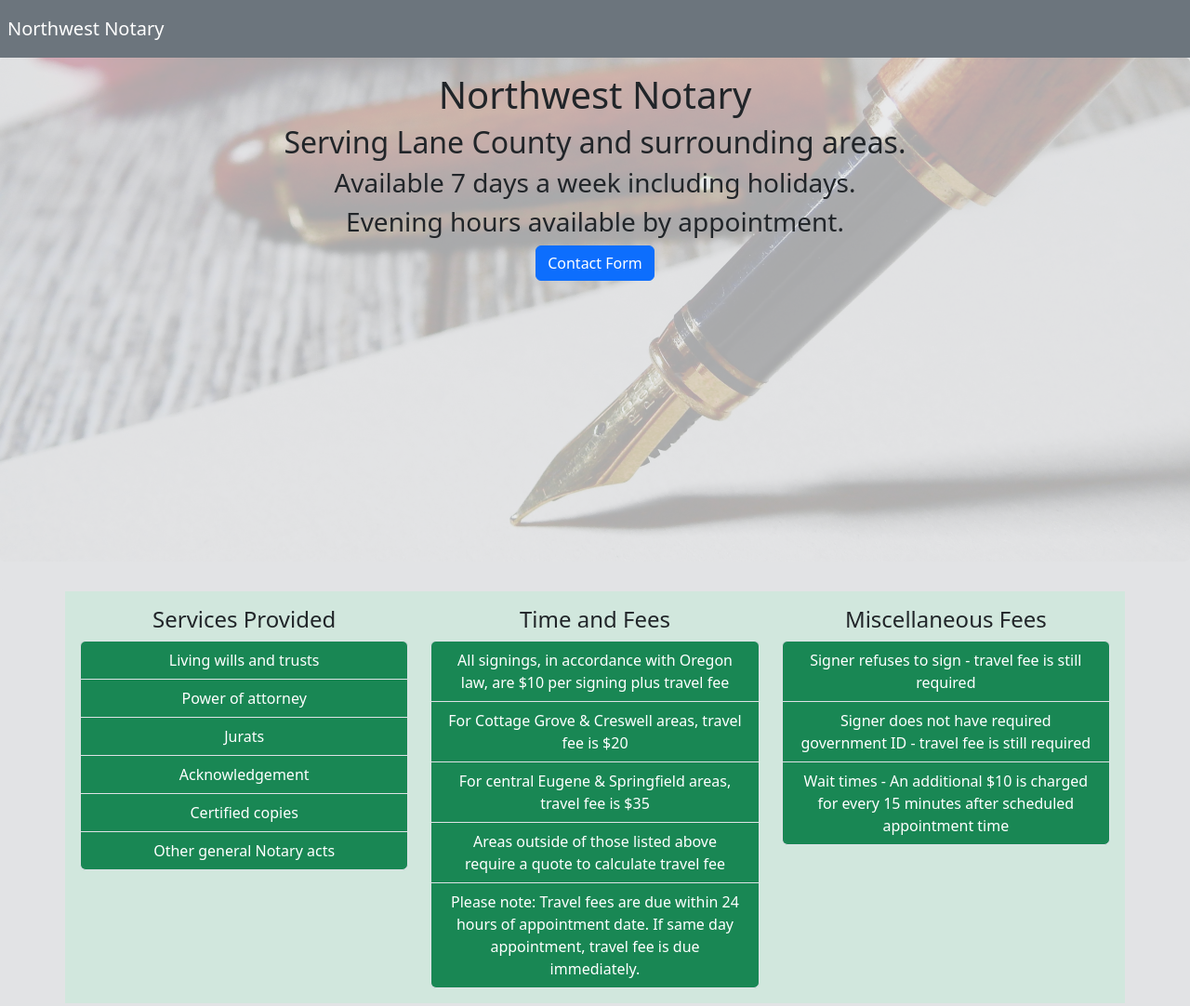
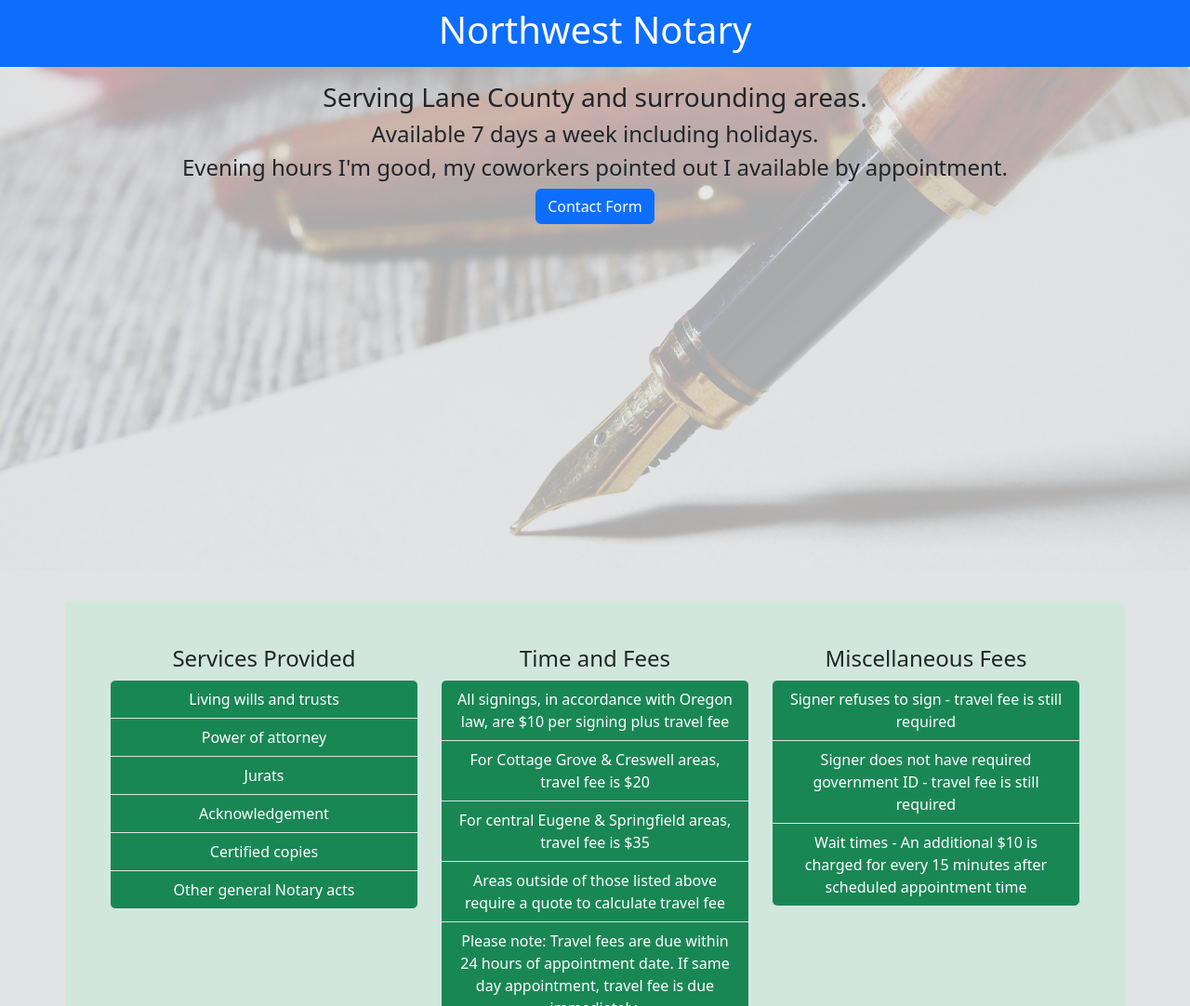
Before and after one commit to keethums7/NWNotary, a website: page index.html in a window 1280 px wide. Shown: the top 1082 px of the page at 93% size. Drawn offline with nearby package versions, Linux system fonts and the light colour scheme.

Commit message:
Updated basic look of the site.

```diff
--- a/index.html
+++ b/index.html
@@ -8,22 +8,19 @@
     <title>Northwest Notary</title>
 </head>
 <body class="bg-secondary-subtle">
-    <nav class="navbar navbar-expand bg-secondary d-flex gap-2 justify-content-between">
-        <a class="navbar-brand p-2 text-bg-secondary" href="#">Northwest Notary</a>
+    <nav class="navbar navbar-expand bg-primary d-flex gap-2 justify-content-center">
+        <h1 class="text-bg-primary">Northwest Notary</h1>
     </nav>
-    <div class="card border-0 bg-secondary-subtle">
+    <div class="card border border-0 bg-secondary-subtle">
         <img class="card-img opacity-25" src="img/pexels-pixabay-356340.jpg" alt="Northwest Notary">
         <div class="card-body border-0">
             <div class="card-img-overlay text-center">
-                <h1 class="card-title">Northwest Notary</h1>
-                <h2 class="card-text">Serving Lane County and surrounding areas.</h2>
-                <h3 class="card-text">Available 7 days a week including holidays.</h3>
-                <h3 class="card-text">Evening hours available by appointment.</h3>
-                <button class="btn btn-primary" data-bs-toggle="collapse" data-bs-target="#collapseForm" type="button">Contact Form</button>
+                <h3 class="card-text">Serving Lane County and surrounding areas.</h3>
+                <h4 class="card-text">Available 7 days a week including holidays.</h4>
+                <h4 class="card-text">Evening hours I'm good, my coworkers pointed out I available by appointment.</h4>
+                <button class="btn btn-primary " data-bs-toggle="collapse" data-bs-target="#collapseForm" type="button">Contact Form</button>
             </div>
-        </div>
-    </div>
-    <form class="collapse container-fluid" id="collapseForm">
+            <form class="collapse container-fluid card-image-overlay" id="collapseForm">
                 <div class="mb-3">
                     <label for="form-name" class="form-label">Name</label>
                     <input type="text" class="form-control" id="form-name" aria-describedby="nameHelp" placeholder="Jane Doe" required>
@@ -47,7 +44,9 @@
                 </div>
                 <button type="submit" class="btn btn-primary">Submit</button>
             </form>
-    <div class="container text-center bg-success-subtle text-success-subtle p-3">
+        </div>
+    </div>
+    <div class="container text-center bg-success-subtle rounded text-success-subtle p-5">
         <div class="row">
             <div class="col">
                 <h4>Services Provided</h4>
@@ -80,6 +79,5 @@
             </div>
         </div>
     </div>
-<div class="container-fluid bg-secondary"></div>
 </body>
 </html>
```
Lines whose indentation alone changed are shown as unchanged.
